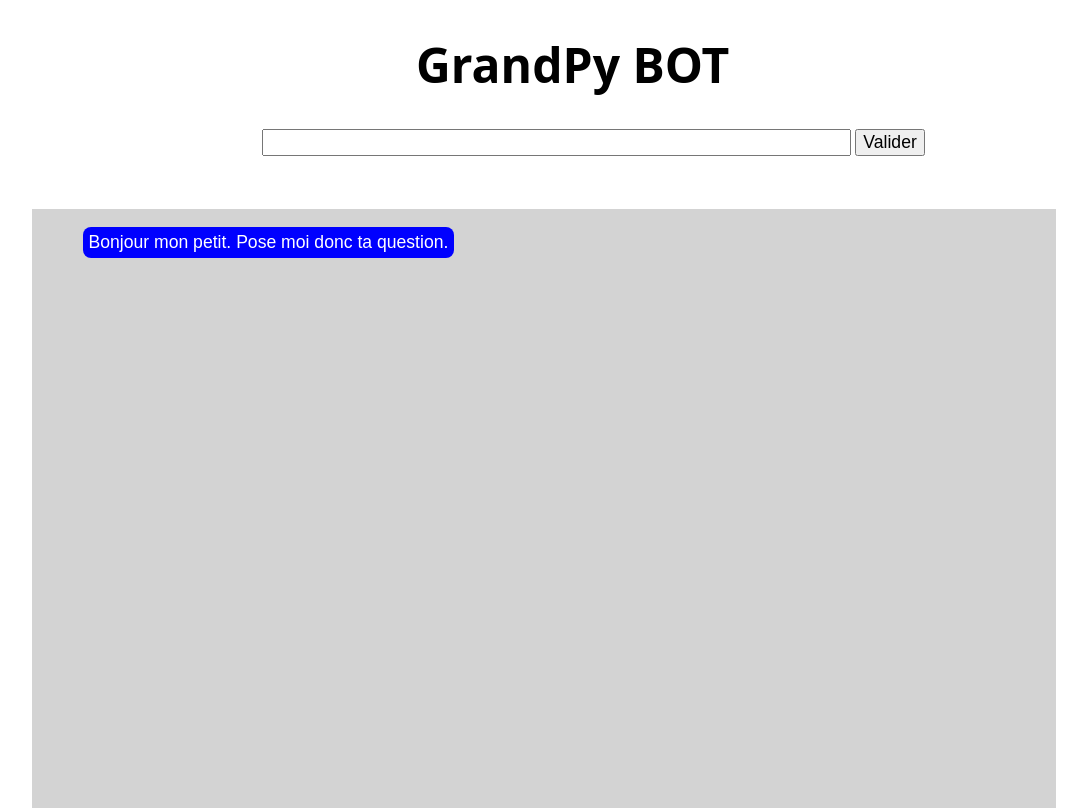
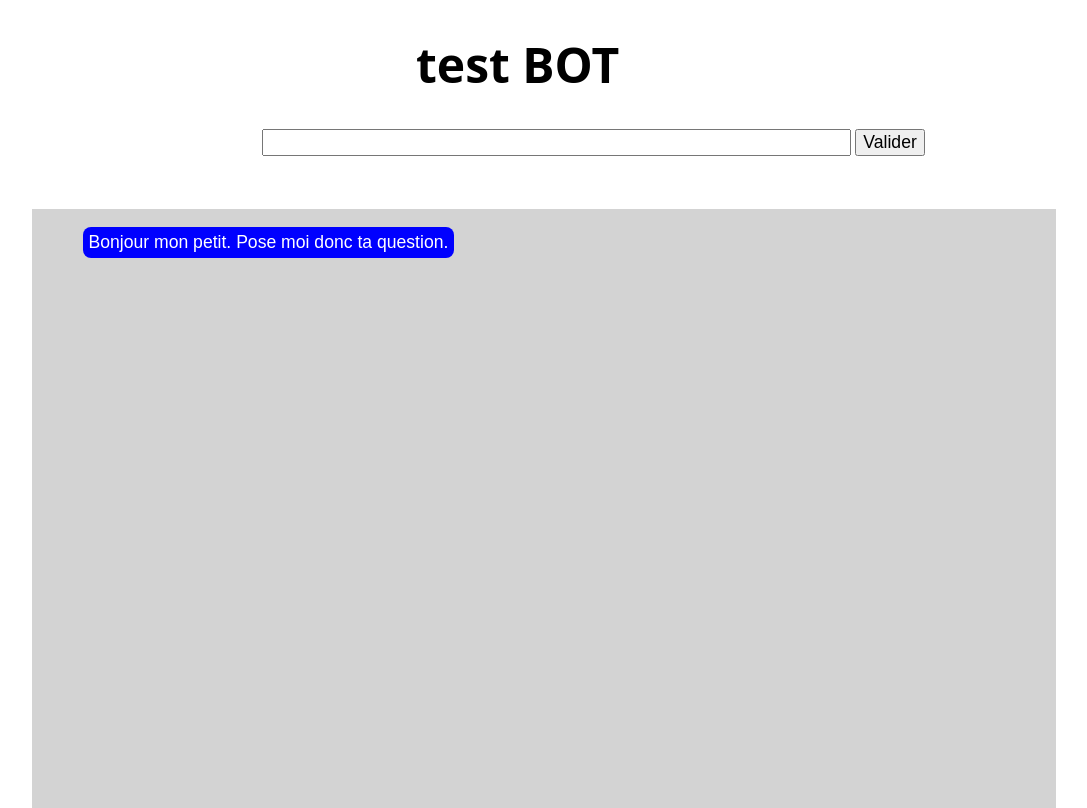
Before and after one commit to Digoin/Projet7, a Flask app: page / in a window 1280 px wide. Shown: the top 808 px of the page, without its empty margins (96-1183 px from the left). Run offline with Flask 2, Linux system fonts and the light colour scheme; some libraries are stand-ins or nearby versions.

Commit message:
just a test

```diff
--- a/application/templates/question.html
+++ b/application/templates/question.html
@@ -7,7 +7,7 @@
     <title>GrandPy BOT</title>
 </head>
 <body>
-    <h1>GrandPy BOT</h1>
+    <h1>test BOT</h1>
     <input id="question" type="text">
     <button id="validate" onclick="ask()">Valider</button>
     <section id="chat" class="container">
```
